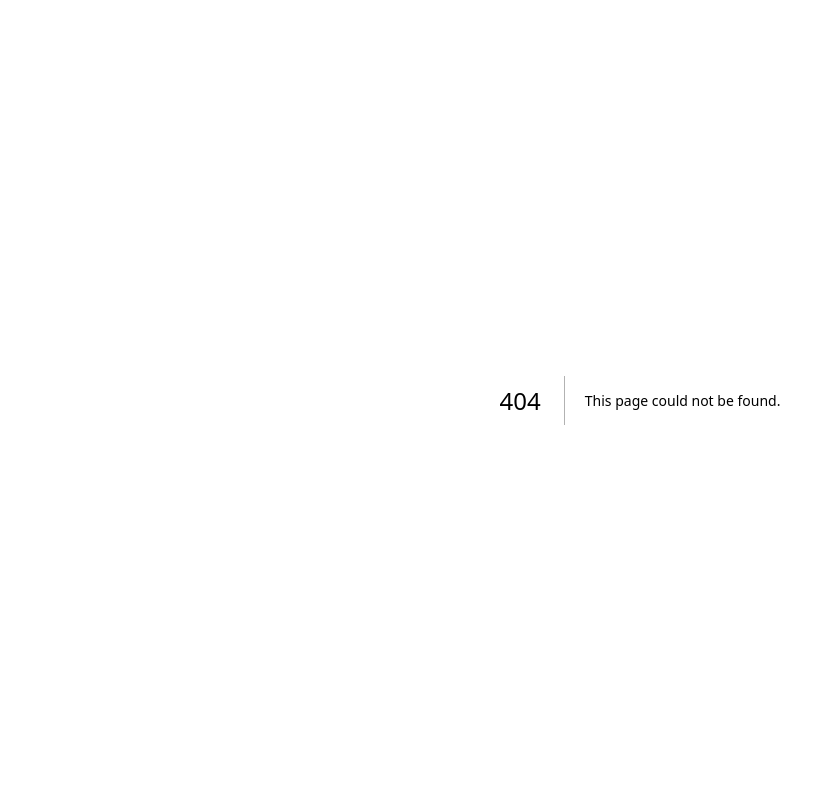
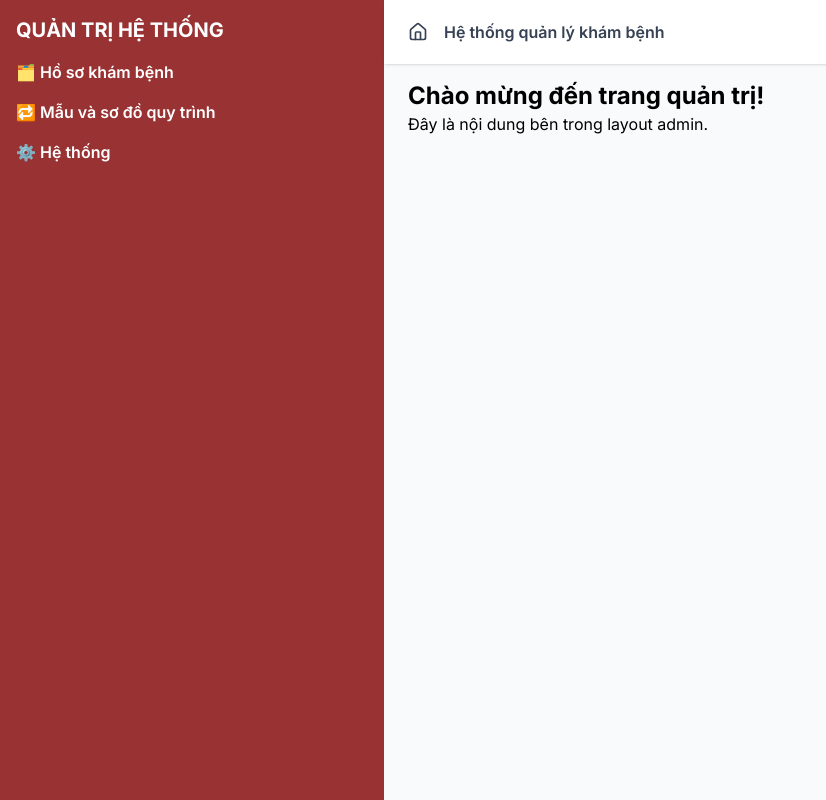
Before and after one commit to HuynhMinhLuan-B2106842/project_tt, a Next.js app in the folder frontend/: page /admin in a window 1280 px wide. Before the commit this address had no page. Shown: the whole page, without its empty margins (0-826 px from the left). Built offline with nearby package versions, Linux system fonts and the light colour scheme.

Commit message:
modify diagram models, create components for frontend

```diff
--- /dev/null
+++ b/frontend/app/admin/page.tsx
@@ -0,0 +1,11 @@
+// app/admin/page.tsx
+import AdminLayout from "@/app/components/layout/AdminLayout";
+
+export default function AdminHome() {
+  return (
+    <AdminLayout className="text-black" >
+      <h1 className="text-2xl font-bold">Chào mừng đến trang quản trị!</h1>
+      <p>Đây là nội dung bên trong layout admin.</p>
+    </AdminLayout>
+  );
+}
--- a/frontend/app/components/BpmnModeler.tsx
+++ b/frontend/app/components/BpmnModeler.tsx
@@ -182,31 +182,47 @@ export default function BpmnModeler() {
   }
 
   const saveXML = async () => {
-    if (!modelerRef.current) return
+  if (!modelerRef.current) return;
 
   try {
-      const { xml } = await modelerRef.current.saveXML({ format: true })
-      const blob = new Blob([xml], { type: "application/xml" })
-      const url = URL.createObjectURL(blob)
-      const a = document.createElement("a")
-      a.href = url
-      a.download = "diagram.bpmn"
-      a.click()
-      URL.revokeObjectURL(url)
+    const { xml } = await modelerRef.current.saveXML({ format: true });
+
+    // 1. Gửi lên server
+    const response = await fetch("/api/diagrams", {
+      method: "POST",
+      headers: { "Content-Type": "application/json" },
+      body: JSON.stringify({
+        name: "Sơ đồ mới",
+        description: "Lưu sơ đồ từ client",
+        bpmnXml: xml
+      }),
+    });
+
+    if (!response.ok) throw new Error("Lưu thất bại");
 
     toast({
-        title: "Đã lưu thành công",
-        description: "Sơ đồ BPMN đã được tải xuống",
-      })
+      title: "🗂 Đã lưu lên server",
+      description: "Sơ đồ BPMN đã được lưu vào cơ sở dữ liệu",
+    });
+
+    // 2. (Tuỳ chọn) vẫn cho phép tải xuống file
+    const blob = new Blob([xml], { type: "application/xml" });
+    const url = URL.createObjectURL(blob);
+    const a = document.createElement("a");
+    a.href = url;
+    a.download = "diagram.bpmn";
+    a.click();
+    URL.revokeObjectURL(url);
   } catch (err) {
-      console.error("Error saving XML:", err)
+    console.error("Error saving XML:", err);
     toast({
-        title: "Lỗi khi lưu",
+      title: "❌ Lỗi khi lưu",
       description: "Không thể lưu sơ đồ BPMN",
       variant: "destructive",
-      })
+    });
   }
-  }
+};
+
 
   const saveSVG = async () => {
     if (!modelerRef.current) return
--- /dev/null
+++ b/frontend/app/components/admin/AdminHeader.tsx
@@ -0,0 +1,26 @@
+// components/admin/Header.tsx
+import { Bell, Home, UserCircle } from 'lucide-react';
+
+const Header = () => {
+  return (
+    <header className="w-full bg-white shadow h-16 px-6 flex items-center justify-between fixed top-0 left-96 z-10">
+      <div className="flex items-center gap-4 text-gray-700">
+        <Home className="w-5 h-5" />
+        <span className="font-semibold">Hệ thống quản lý khám bệnh</span>
+      </div>
+
+      <div className="flex items-center gap-4">
+        <Bell className="w-5 h-5 text-gray-600" />
+        <UserCircle className="w-6 h-6 text-gray-600" />
+        <span className="font-medium">Trần Văn Sang</span>
+
+        <select className="border text-sm px-2 py-1 rounded">
+          <option value="vi">Tiếng Việt</option>
+          <option value="en">English</option>
+        </select>
+      </div>
+    </header>
+  );
+};
+
+export default Header;
--- /dev/null
+++ b/frontend/app/components/admin/AdminSidebar.tsx
@@ -0,0 +1,61 @@
+// components/admin/Sidebar.tsx
+'use client';
+import Link from 'next/link';
+import { useState } from 'react';
+
+const Sidebar = () => {
+  const [openMenu, setOpenMenu] = useState<string | null>(null);
+
+  const toggleMenu = (menu: string) => {
+    setOpenMenu(openMenu === menu ? null : menu);
+  };
+
+  return (
+    <aside className="w-96 bg-[#993333] text-white h-screen p-4 fixed">
+      <h2 className="text-xl font-bold mb-4 uppercase">Quản trị hệ thống</h2>
+
+      <nav className="space-y-4">
+        {/* Mỗi mục chính */}
+        <div>
+          <button onClick={() => toggleMenu('hoso')} className="w-full text-left font-semibold">
+            🗂️ Hồ sơ khám bệnh
+          </button>
+          {openMenu === 'hoso' && (
+            <ul className="ml-4 text-sm mt-2 space-y-1">
+              <li><Link href="/admin/yeucau">Yêu cầu khám</Link></li>
+              <li><Link href="/admin/lankham">Lần khám</Link></li>
+              <li><Link href="/admin/thucthi">Thực thi bước</Link></li>
+            </ul>
+          )}
+        </div>
+
+        <div>
+          <button onClick={() => toggleMenu('quytrinh')} className="w-full text-left font-semibold">
+            🔁 Mẫu và sơ đồ quy trình
+          </button>
+          {openMenu === 'quytrinh' && (
+            <ul className="ml-4 text-sm mt-2 space-y-1">
+              <li><Link href="/admin/mauquytrinh">Mẫu quy trình</Link></li>
+              <li><Link href="/admin/diagram">Sơ đồ quy trình</Link></li>
+            </ul>
+          )}
+        </div>
+
+        <div>
+          <button onClick={() => toggleMenu('hethong')} className="w-full text-left font-semibold">
+            ⚙️ Hệ thống
+          </button>
+          {openMenu === 'hethong' && (
+            <ul className="ml-4 text-sm mt-2 space-y-1">
+              <li><Link href="/admin/benhnhan">Quản lý bệnh nhân</Link></li>
+              <li><Link href="/admin/taikhoan">Tài khoản người dùng</Link></li>
+              <li><Link href="/admin/thongke">Thống kê & Báo cáo</Link></li>
+            </ul>
+          )}
+        </div>
+      </nav>
+    </aside>
+  );
+};
+
+export default Sidebar;
--- /dev/null
+++ b/frontend/app/components/layout/AdminLayout.tsx
@@ -0,0 +1,21 @@
+import Sidebar from '../admin/AdminSidebar';
+import Header from '../admin/AdminHeader';
+
+type AdminLayoutProps = {
+  children: React.ReactNode;
+  className?: string;
+};
+
+const AdminLayout = ({ children, className }: AdminLayoutProps) => {
+  return (
+    <div className="flex">
+      <Sidebar />
+      <div className="ml-96 w-full min-h-screen bg-gray-50">
+        <Header />
+        <main className={`pt-20 p-6 ${className}`}>{children}</main>
+      </div>
+    </div>
+  );
+};
+
+export default AdminLayout;
```
Also changed, not shown: 1 other file (tests, documents, lock files or other folders). Lines whose indentation alone changed are shown as unchanged.
